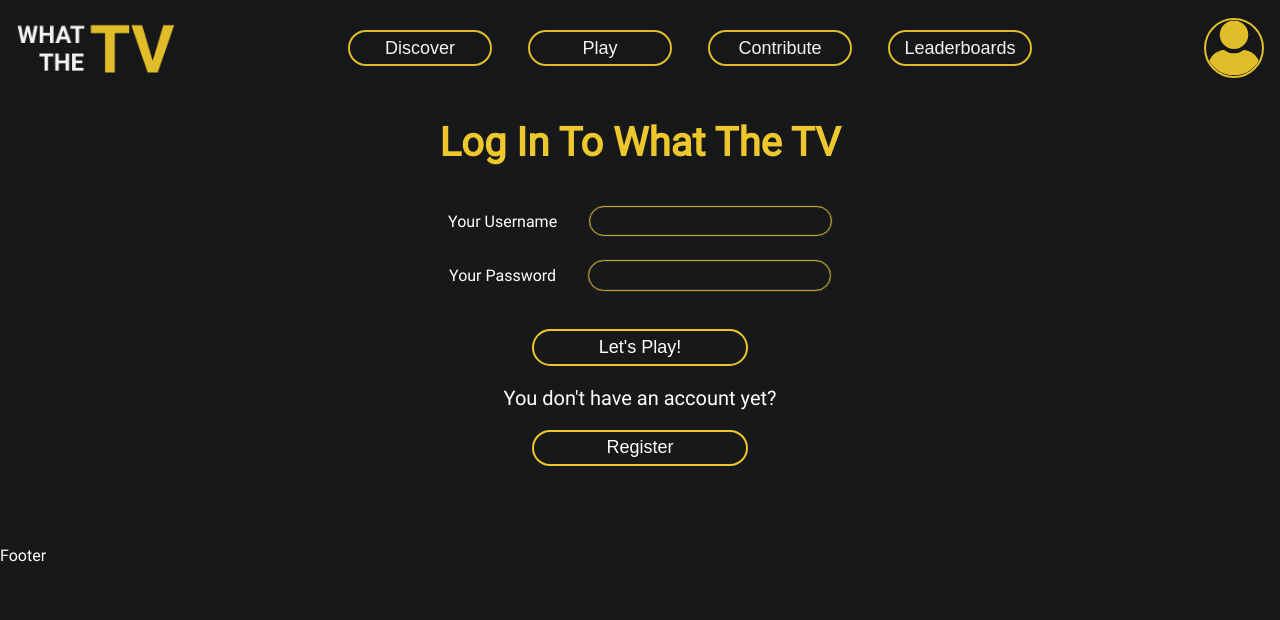
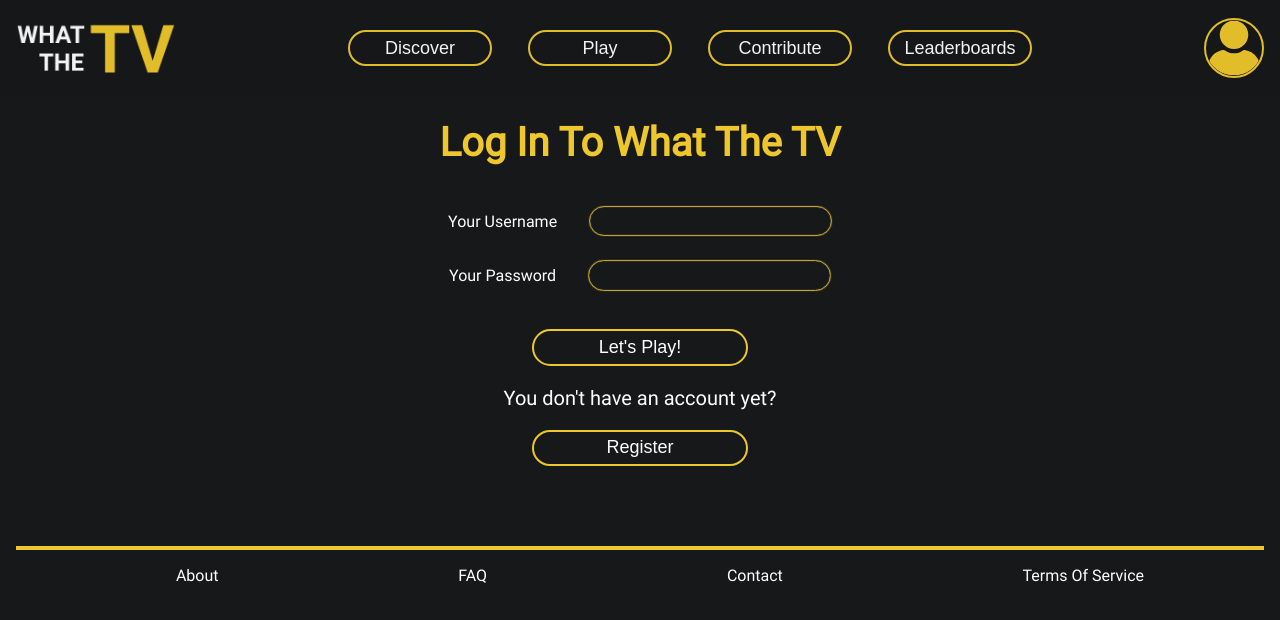
Before and after one commit to ArthurGuez/what-the-tv-client, a React (Create React App) app: page /login in a window 1280 px wide. Shown: the top 620 px of the page. Built offline with nearby package versions, Linux system fonts and the light colour scheme.

Commit message:
added footer

```diff
--- a/src/Components/Footer/Footer.jsx
+++ b/src/Components/Footer/Footer.jsx
@@ -3,7 +3,17 @@ import React from 'react';
 import './Footer.scss';
 
 const Footer = () => {
-	return <div>Footer</div>;
+	return (
+		<div className="footer">
+			<div className="footer__line"></div>
+			<ul className="footer__links">
+				<li>About</li>
+				<li>FAQ</li>
+				<li>Contact</li>
+				<li>Terms Of Service</li>
+			</ul>
+		</div>
+	);
 };
 
 export default Footer;
--- a/src/Components/Footer/Footer.scss
+++ b/src/Components/Footer/Footer.scss
@@ -0,0 +1,15 @@
+@import '../../../vars.scss';
+
+.footer {
+	padding: 0 1rem;
+	&__line {
+		width: 100%;
+		height: 0.25em;
+		background-color: $secondary-color;
+	}
+	&__links {
+		display: flex;
+		justify-content: space-around;
+		list-style: none;
+	}
+}
--- a/src/Components/PlayRandom/PlayRandom.jsx
+++ b/src/Components/PlayRandom/PlayRandom.jsx
@@ -1,4 +1,4 @@
-import React, { useContext, useEffect } from 'react';
+import { useContext, useEffect } from 'react';
 import axios from 'axios';
 import { useHistory } from 'react-router-dom';
 
```
